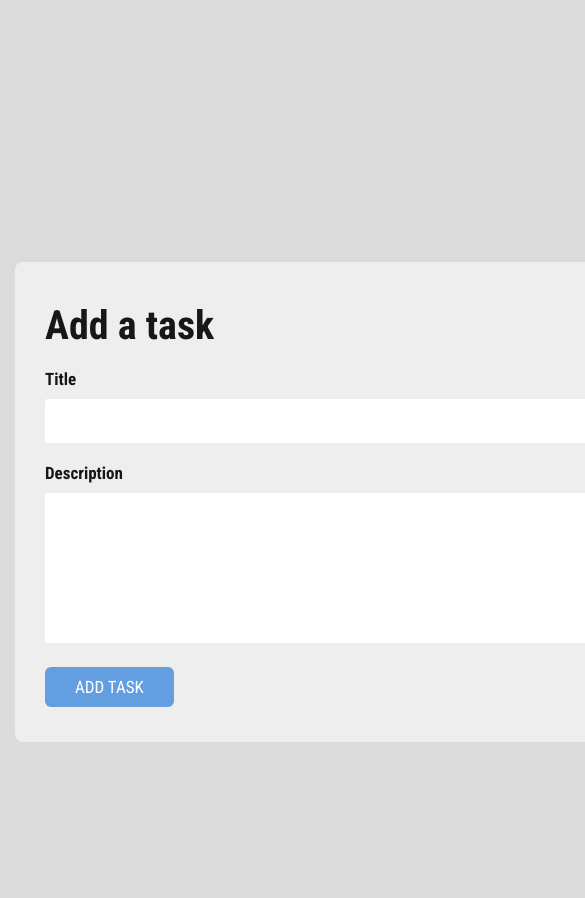
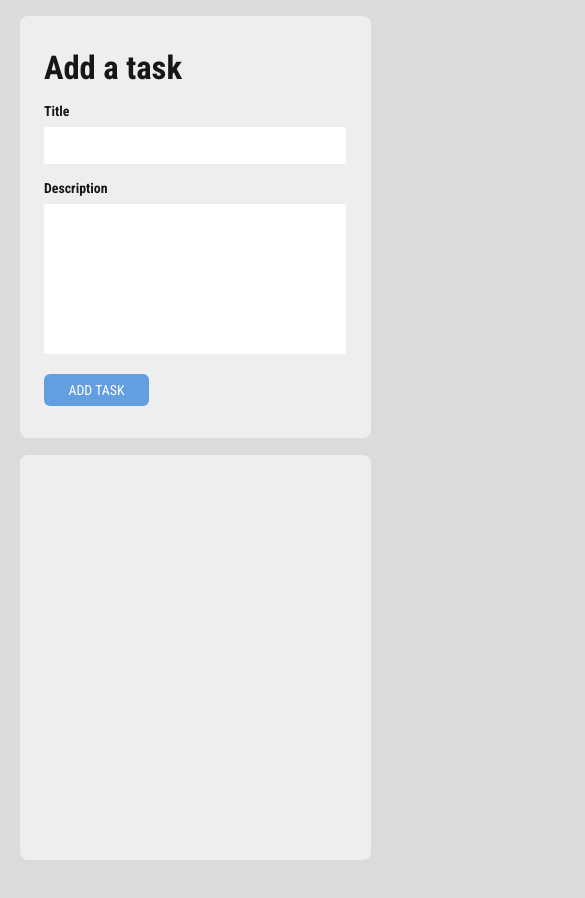
Before and after one commit to whydoIevenCode/task-manager, a React (Create React App) app: page / in a window 390 px wide. Shown: the top 898 px of the page, 585 px wide, since content can reach past the window. After the commit the page ends 877 px from the top, so only its background shows below. Built offline with nearby package versions, Linux system fonts and the light colour scheme.

Commit message:
responsive changes

```diff
--- a/src/components/task/task.component.jsx
+++ b/src/components/task/task.component.jsx
@@ -17,7 +17,6 @@ const Task = ({ title, description, tasks, setTasks, id }) => {
         children="mark as complete"
         type="completed"
       />
-      <Button handler={handleDelete} children="Delete" type="delete" />
     </div>
   );
 };
--- a/src/index.scss
+++ b/src/index.scss
@@ -12,7 +12,6 @@ body {
   font-size: 1.7rem;
   font-family: "Roboto Condensed", sans-serif;
   background-color: rgb(219, 219, 219);
-  padding: 8rem 0;
 }
 
 a,
@@ -42,3 +41,42 @@ textarea {
   resize: none;
   border: none;
 }
+
+@media screen and (max-width: 1200px) {
+  html {
+    font-size: 57%;
+  }
+}
+@media screen and (max-width: 900px) {
+  html {
+    font-size: 51%;
+  }
+  .task-list {
+    padding: 2rem;
+    button {
+      padding: 1rem 0.6rem;
+    }
+  }
+}
+
+@media screen and (max-width: 600px) {
+  body {
+    padding: 2rem 0;
+  }
+
+  .app-wrapper {
+    width: 90%;
+    flex-direction: column;
+  }
+  .add-task {
+    width: 100%;
+    margin-bottom: 2rem;
+  }
+  .task-list {
+    width: 100%;
+    padding: 2rem;
+    button {
+      padding: 1rem;
+    }
+  }
+}
--- a/src/routes/home.styles.scss
+++ b/src/routes/home.styles.scss
@@ -1,6 +1,6 @@
 .app-wrapper {
   height: 100vh;
-  width: 120rem;
+  width: 80%;
   margin: auto;
   display: flex;
   align-items: center;
```
